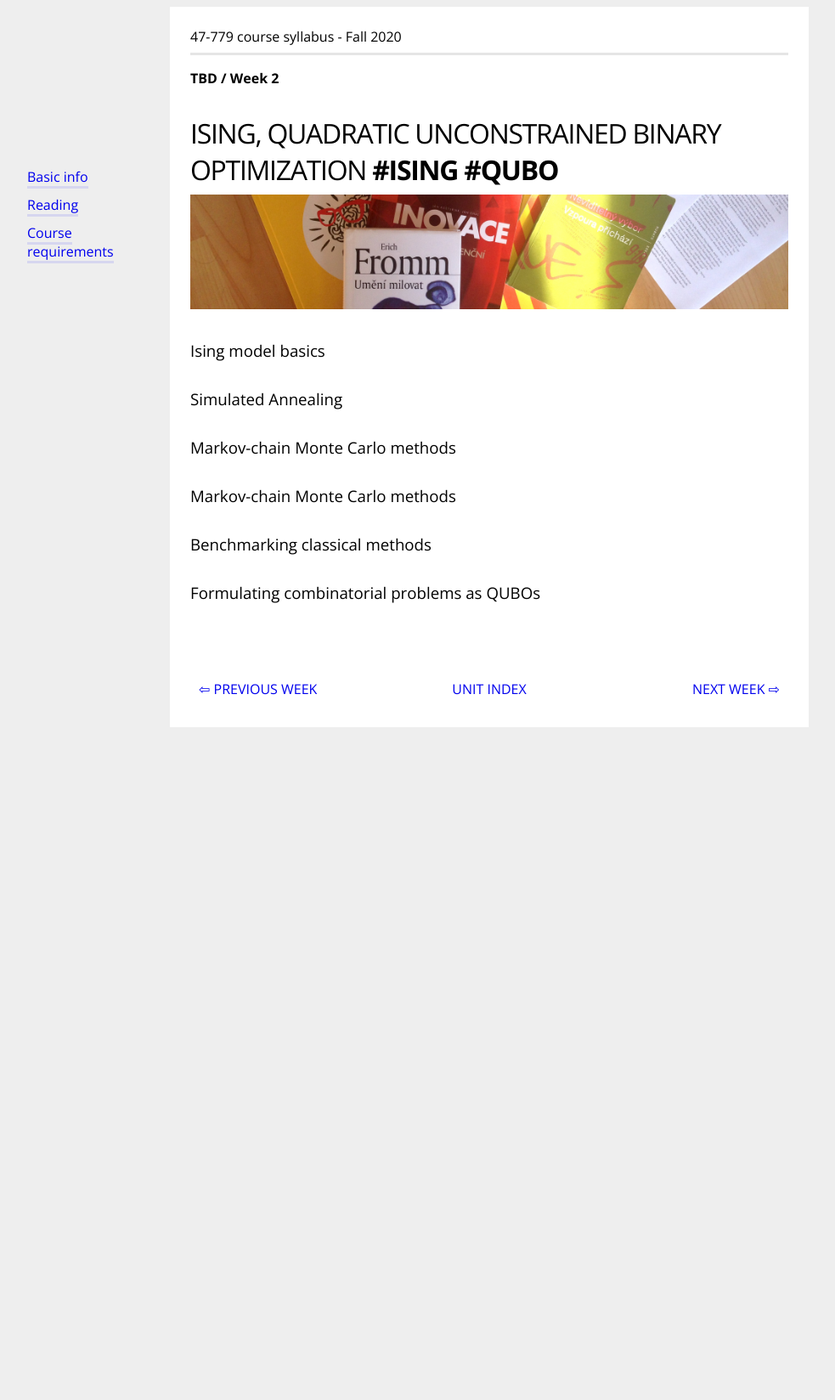
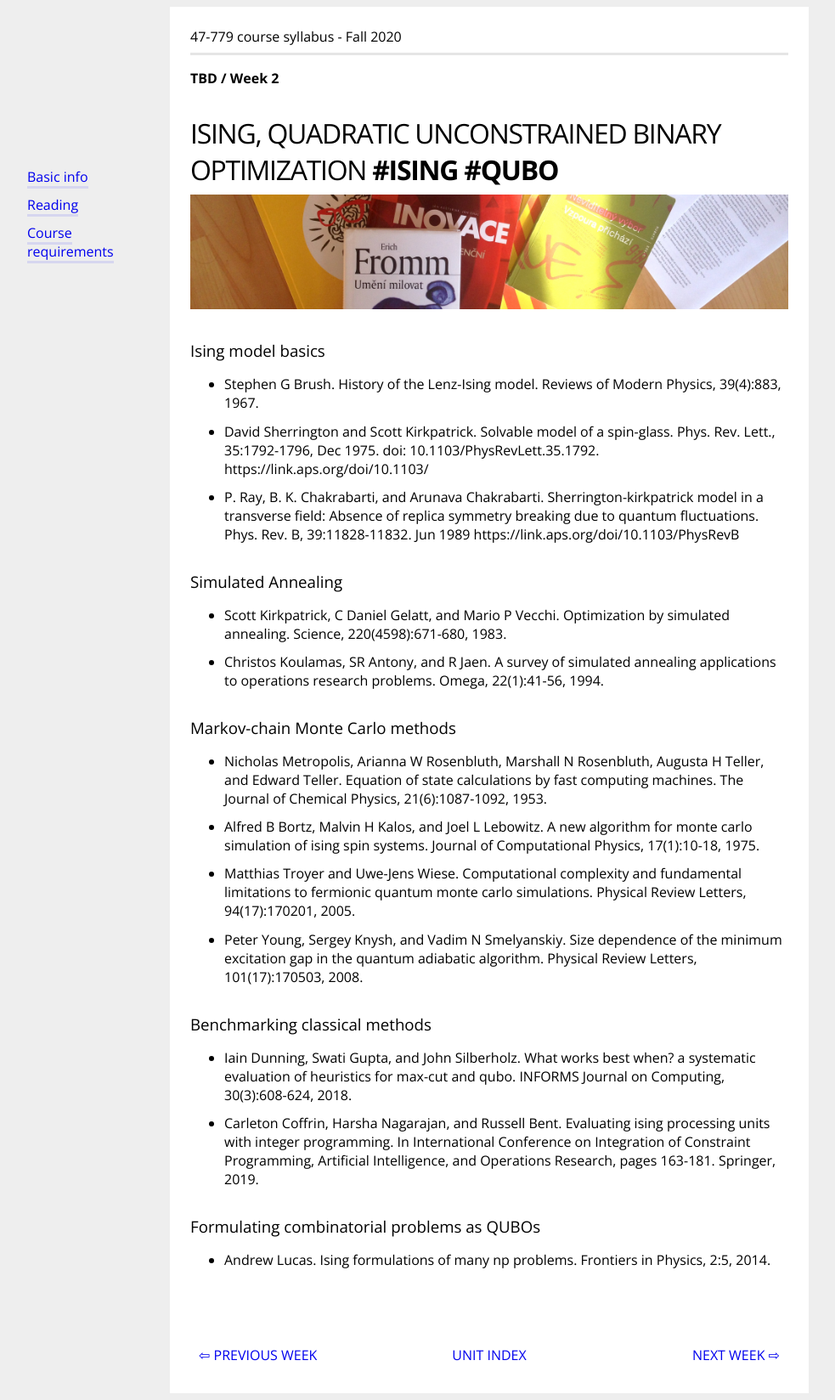
Before and after one commit to bernalde/QuIP, a Jekyll site: the page built from _syllabus/2-ising-qubo.md, in a window 1280 px wide. Shown: the whole page at 85% size, without its empty margins (64-1047 px from the left). Built offline with Jekyll 4.4.1, drawn with Linux system fonts in a browser that asks for light colours; before the commit the page ends 900 px from its top, so only the background shows below that.

Commit message:
Adding references week 2

```diff
--- a/_syllabus/2-ising-qubo.md
+++ b/_syllabus/2-ising-qubo.md
@@ -5,13 +5,25 @@ title: Ising, Quadratic Unconstrained Binary Optimization
 tags: [ising,qubo]
 ---
 ### Ising model basics
+- Stephen G Brush. History of the Lenz-Ising model. Reviews of Modern Physics, 39(4):883, 1967.
+- David Sherrington and Scott Kirkpatrick. Solvable model of a spin-glass. Phys. Rev. Lett., 35:1792-1796, Dec 1975. doi: 10.1103/PhysRevLett.35.1792. https://link.aps.org/doi/10.1103/
+- P. Ray, B. K. Chakrabarti, and Arunava Chakrabarti. Sherrington-kirkpatrick model in a transverse field: Absence of replica symmetry breaking due to quantum fluctuations. Phys. Rev. B, 39:11828-11832. Jun 1989 https://link.aps.org/doi/10.1103/PhysRevB
 
 ### Simulated Annealing
+- Scott Kirkpatrick, C Daniel Gelatt, and Mario P Vecchi. Optimization by simulated annealing. Science, 220(4598):671-680, 1983.
+- Christos Koulamas, SR Antony, and R Jaen. A survey of simulated annealing applications to operations research problems. Omega, 22(1):41-56, 1994.
 
 ### Markov-chain Monte Carlo methods
-
-### Markov-chain Monte Carlo methods
+- Nicholas Metropolis, Arianna W Rosenbluth, Marshall N Rosenbluth, Augusta H Teller, and Edward
+Teller. Equation of state calculations by fast computing machines. The Journal of Chemical Physics, 21(6):1087-1092, 1953.
+- Alfred B Bortz, Malvin H Kalos, and Joel L Lebowitz. A new algorithm for monte carlo simulation of ising spin systems. Journal of Computational Physics, 17(1):10-18, 1975.
+- Matthias Troyer and Uwe-Jens Wiese. Computational complexity and fundamental limitations to fermionic quantum monte carlo simulations. Physical Review Letters, 94(17):170201, 2005.
+- Peter Young, Sergey Knysh, and Vadim N Smelyanskiy. Size dependence of the minimum excitation gap in the quantum adiabatic algorithm. Physical Review Letters, 101(17):170503, 2008.
 
 ### Benchmarking classical methods
+- Iain Dunning, Swati Gupta, and John Silberholz. What works best when? a systematic evaluation of
+heuristics for max-cut and qubo. INFORMS Journal on Computing, 30(3):608-624, 2018.
+- Carleton Coffrin, Harsha Nagarajan, and Russell Bent. Evaluating ising processing units with integer programming. In International Conference on Integration of Constraint Programming, Artificial Intelligence, and Operations Research, pages 163-181. Springer, 2019.
 
 ### Formulating combinatorial problems as QUBOs
+- Andrew Lucas. Ising formulations of many np problems. Frontiers in Physics, 2:5, 2014.
```
